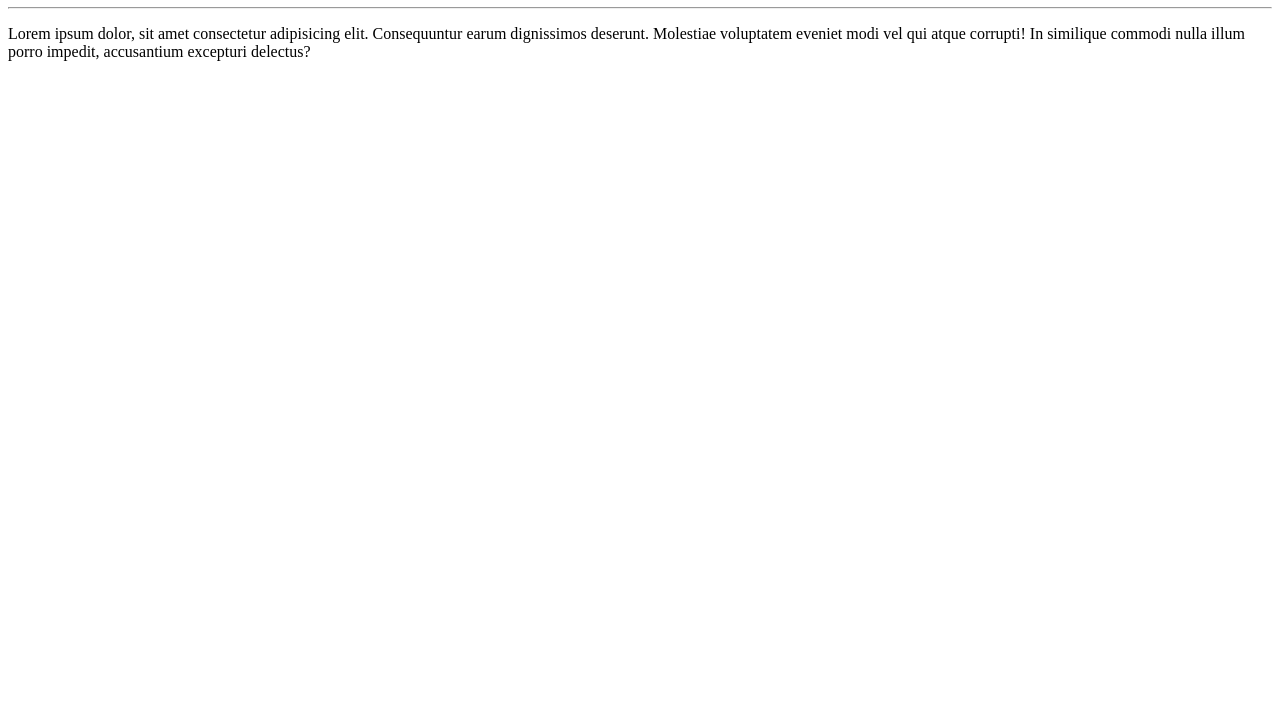
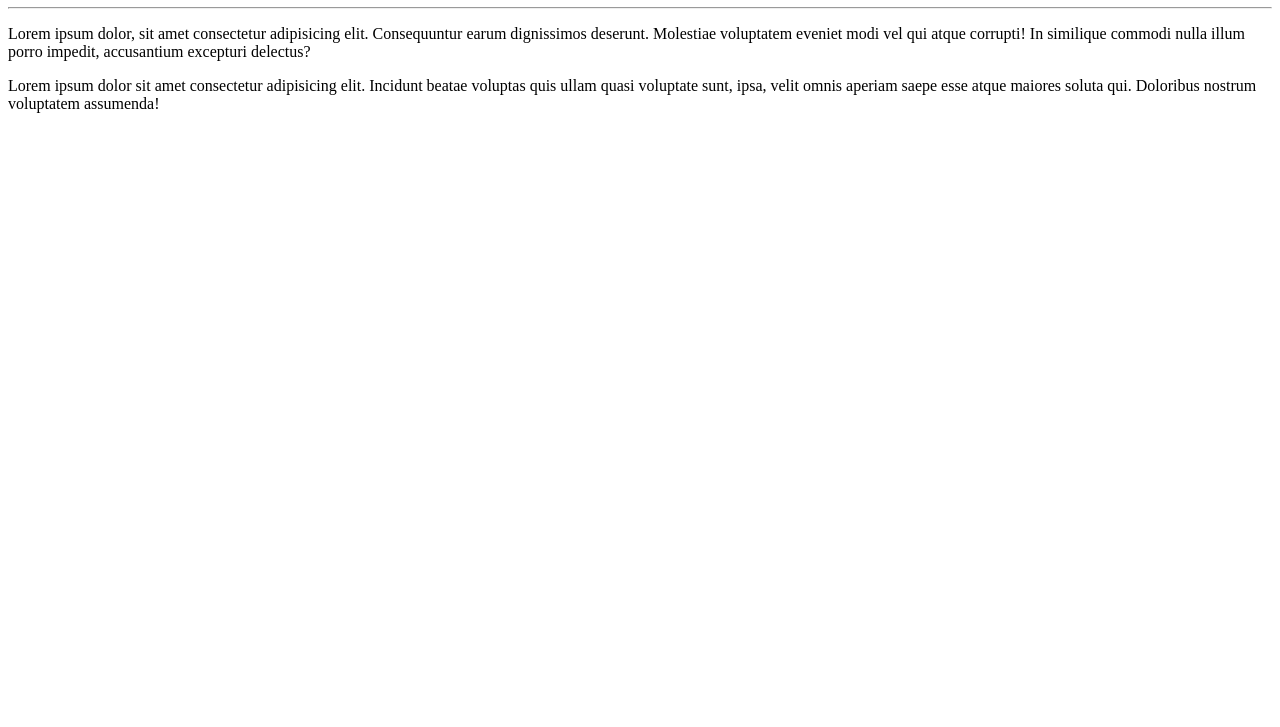
Before and after one commit to Nicholaau/Ola-Mundo, a plain HTML site: page site-exemplo/index.html in a window 1280 px wide. Shown: the part 73-800 px from the top of the page. Drawn offline with Linux system fonts and the light colour scheme.

Commit message:
Adicionei um paragrafo!

```diff
--- a/site-exemplo/index.html
+++ b/site-exemplo/index.html
@@ -9,5 +9,6 @@
     <h1>Olá, Mundo!</h1>
     <hr>
     <p>Lorem ipsum dolor, sit amet consectetur adipisicing elit. Consequuntur earum dignissimos deserunt. Molestiae voluptatem eveniet modi vel qui atque corrupti! In similique commodi nulla illum porro impedit, accusantium excepturi delectus?</p>
+    <p>Lorem ipsum dolor sit amet consectetur adipisicing elit. Incidunt beatae voluptas quis ullam quasi voluptate sunt, ipsa, velit omnis aperiam saepe esse atque maiores soluta qui. Doloribus nostrum voluptatem assumenda!</p>
 </body>
 </html>
```
